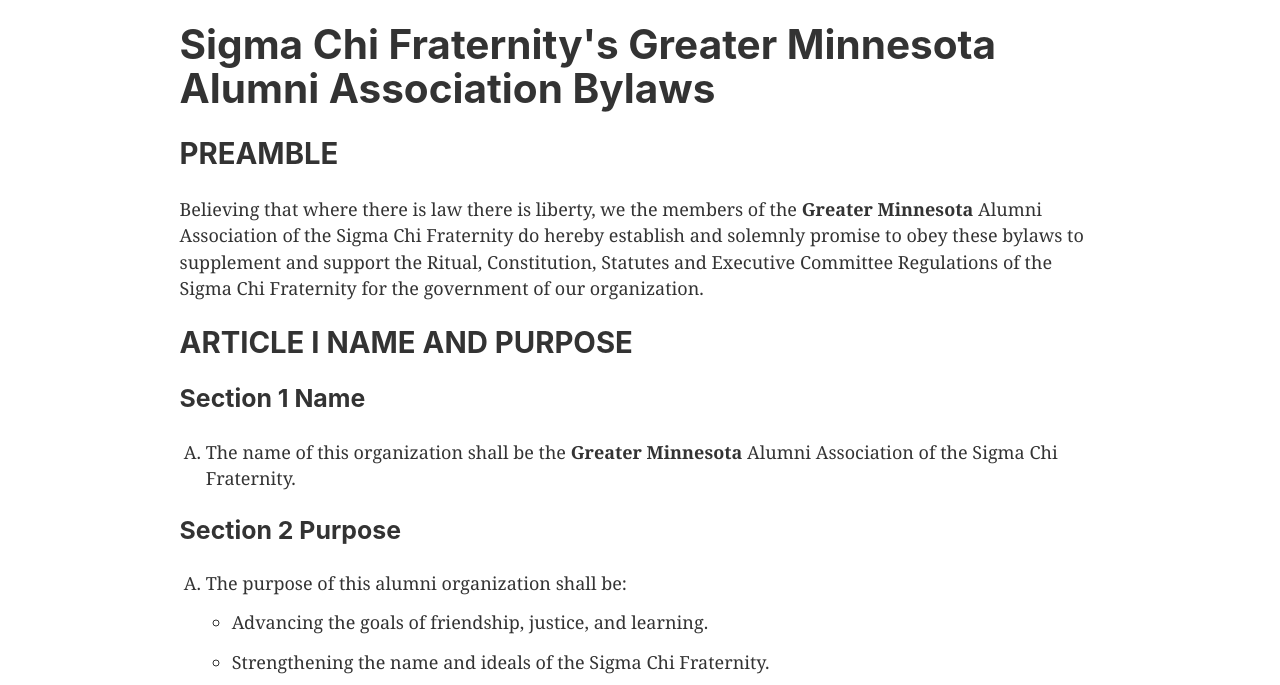
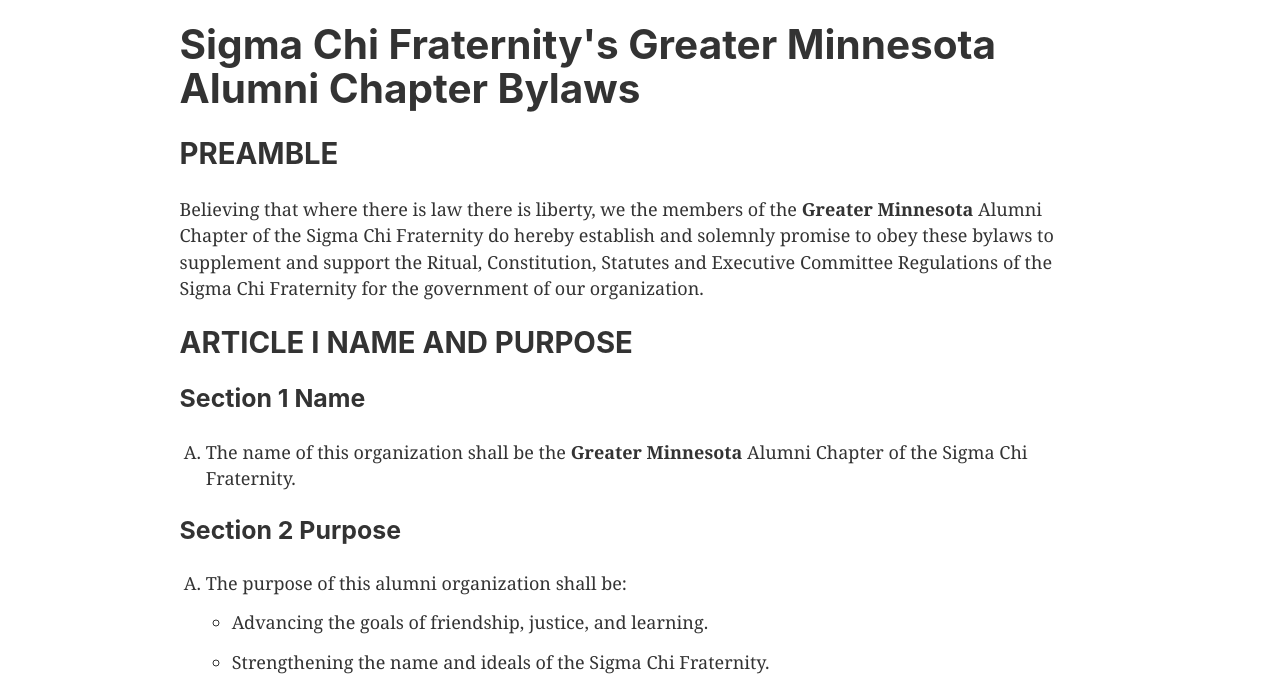
Before and after one commit to tjsullivan1/mnsigs, a Gatsby site: page /bylaws in a window 1280 px wide. Shown: the part 100-785 px from the top of the page. Built offline with nearby package versions, Linux system fonts and the light colour scheme; Gatsby itself is replaced by a stand-in of ours.

Commit message:
updated to reflect chapter status

```diff
--- a/src/pages/bylaws.js
+++ b/src/pages/bylaws.js
@@ -8,12 +8,12 @@
   <Layout>
     <SEO title="Bylaws" />
     <div>
-    <h1>Sigma Chi Fraternity's Greater Minnesota Alumni Association Bylaws</h1>
+    <h1>Sigma Chi Fraternity's Greater Minnesota Alumni Chapter Bylaws</h1>
 
 <h2 id="preamble">PREAMBLE<a href="#preamble" class="link"></a></h2>
 
 <p>Believing that where there is law there is liberty, we the members of the <strong>Greater Minnesota</strong> Alumni
-    Association of the
+    Chapter of the
     Sigma Chi Fraternity do hereby establish and solemnly promise to obey these bylaws to supplement and support the
     Ritual, Constitution, Statutes and Executive Committee Regulations of the Sigma Chi Fraternity for the government of
     our organization.</p>
@@ -23,7 +23,7 @@
 <h3 id="a1s1">Section 1 Name<a href="#a1s1" class="link"></a></h3>
 
 <ol type="A">
-    <li>The name of this organization shall be the <strong>Greater Minnesota</strong> Alumni Association of the Sigma
+    <li>The name of this organization shall be the <strong>Greater Minnesota</strong> Alumni Chapter of the Sigma
         Chi Fraternity.
     </li>
 </ol>
```
